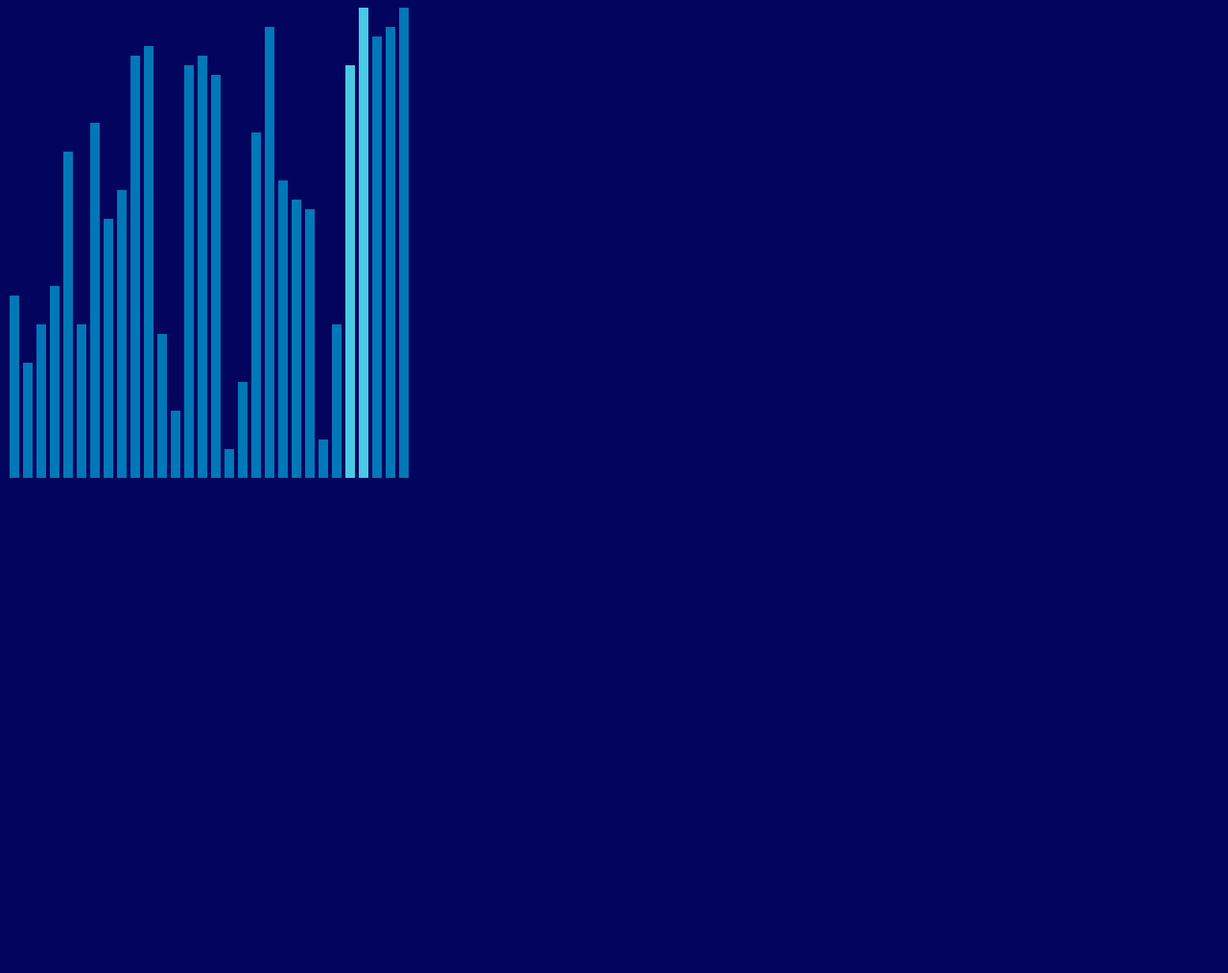
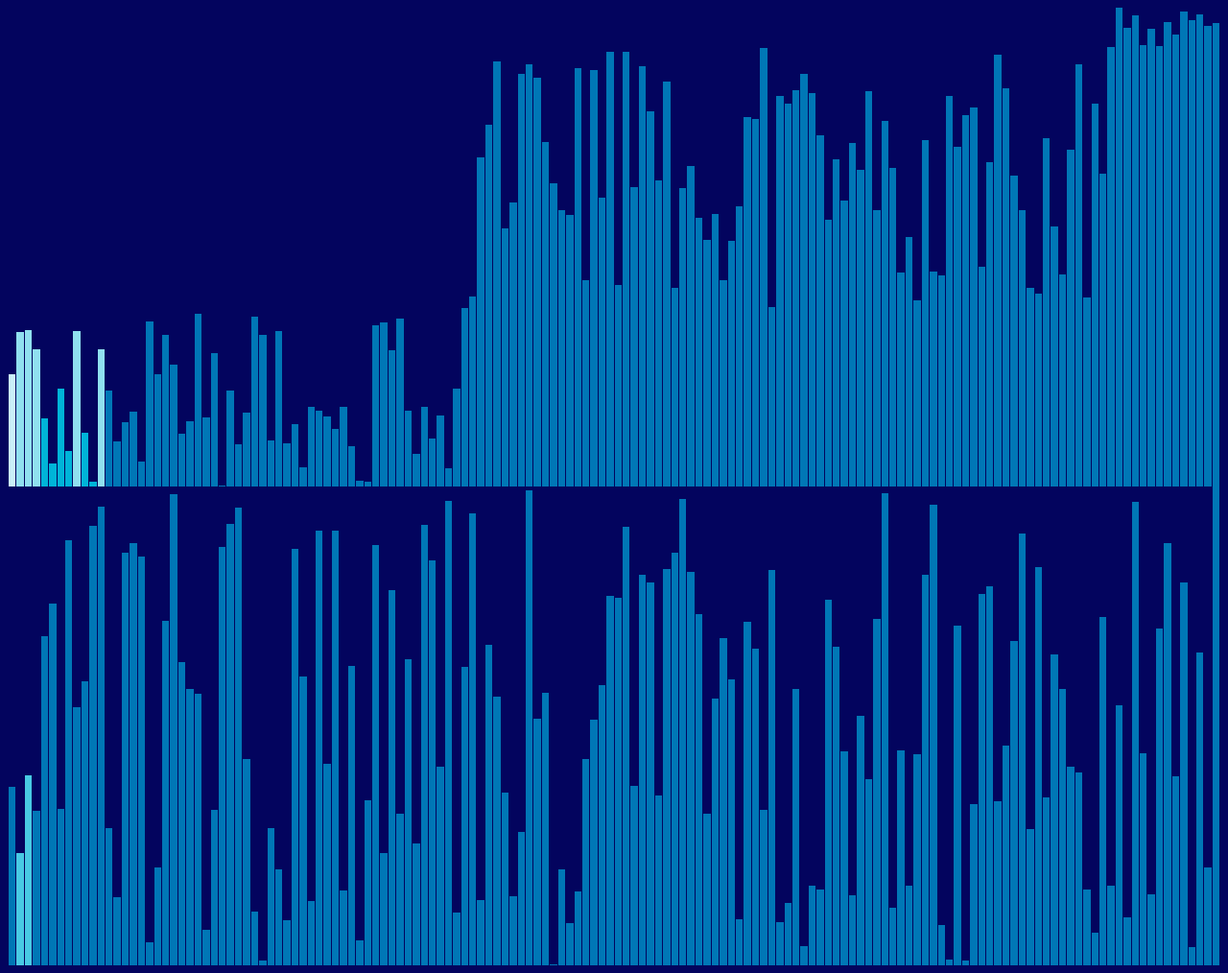
Before and after one commit to loonywizard/sorting-algos-visualizer, a plain HTML site: page index.html in a window 1280 px wide. Shown: the whole page at 96% size. Before the commit the page ends 800 px from the top, so only its background shows below. Drawn offline with Linux system fonts and the light colour scheme.

Commit message:
draft: add quick sort visualization

```diff
--- a/index.html
+++ b/index.html
@@ -5,102 +5,11 @@
   <meta http-equiv="X-UA-Compatible" content="IE=edge">
   <meta name="viewport" content="width=device-width, initial-scale=1.0">
   <title>Document</title>
-  <style>
-    body, html {
-      padding: 0;
-      background: #03045e;
-    }
-    .container {
-      display: flex;
-      align-items: flex-end;
-    }
-    .item {
-      margin: 0 2px;
-      width: 10px;
-      background:  #0077b6;
-    }
-    .active {
-      background: #ade8f4;
-    }
-    .changing {
-      background: #48cae4;
-    }
-  </style>
+  <link rel="stylesheet" href="./style.css">
 </head>
 <body>
-  <div id="container" class="container">
 
   </div>
-  <script>
-function generateRandomNumber(min, max, fractionDigits = 0) {
-  const randomNumber = Math.random() * (max - min) + min
-
-  return Math.floor(randomNumber * (10 ** fractionDigits)) / (10 ** fractionDigits)
-}
-const arr = []
-for (let i = 0; i < 30; i++) {
-  arr.push(generateRandomNumber(1, 50))
-}
-
-const htmlContainer = document.getElementById('container')
-const htmlElements = arr.map((value) => {
-  const htmlEl = document.createElement('div')
-  htmlEl.classList.add('item')
-  htmlEl.style.height = `${value * 10}px`
-  htmlContainer.appendChild(htmlEl)
-
-  return htmlEl
-})
-
-
-const OPERATIONS_PER_SECOND = 20
-
-function wait(timeToWait = 1000 / OPERATIONS_PER_SECOND) {
-  return new Promise((resolve) => {
-    setTimeout(() => resolve(), timeToWait)
-  })
-}
-
-async function bubbleSort(arr) {
-  const n = arr.length
-
-  for (let i = 0; i < n; i++) {
-    for (let j = 0; j < n - i - 1; j++) {
-      console.log(`comparing elements ${j} and ${j + 1}`)
-      htmlElements[j].classList.add('active')
-      htmlElements[j + 1].classList.add('active')
-
-
-      await wait()
-
-      if (arr[j] > arr[j + 1]) {
-        console.log(`swapping elements ${j} and ${j + 1}`)
-        const t = arr[j + 1]
-        arr[j + 1] = arr[j]
-        arr[j] = t
-
-        htmlElements[j].style.height = `${arr[j] * 10}px`
-        htmlElements[j + 1].style.height = `${arr[j + 1] * 10}px`
-
-        htmlElements[j].classList.add('changing')
-        htmlElements[j + 1].classList.add('changing')
-        await wait()
-        htmlElements[j].classList.remove('changing')
-        htmlElements[j + 1].classList.remove('changing')
-      }
-
-      htmlElements[j].classList.remove('active')
-      htmlElements[j + 1].classList.remove('active')
-    }
-  }
-}
-
-(async () => {
-  await bubbleSort(arr)
-
-  console.log(arr)
-})()
-
-  </script>
+  <script src="./index.js"></script>
 </body>
 </html>
--- /dev/null
+++ b/index.js
@@ -0,0 +1,134 @@
+function generateRandomNumber(min, max, fractionDigits = 0) {
+  const randomNumber = Math.random() * (max - min) + min
+
+  return Math.floor(randomNumber * (10 ** fractionDigits)) / (10 ** fractionDigits)
+}
+
+const arr = []
+for (let i = 0; i < 150; i++) {
+  arr.push(generateRandomNumber(1, 500))
+}
+
+const htmlContainerBubbleSort = document.createElement('div')
+htmlContainerBubbleSort.classList.add('container')
+
+const htmlContainerQuckSort = document.createElement('div')
+htmlContainerQuckSort.classList.add('container')
+
+document.body.appendChild(htmlContainerQuckSort)
+document.body.appendChild(htmlContainerBubbleSort)
+
+
+const htmlElementsQuickSort = arr.map((value) => {
+  const htmlEl = document.createElement('div')
+  htmlEl.classList.add('item')
+  htmlEl.style.height = `${value}px`
+  htmlContainerQuckSort.appendChild(htmlEl)
+
+  return htmlEl
+})
+const htmlElementsBubbleSort = arr.map((value) => {
+  const htmlEl = document.createElement('div')
+  htmlEl.classList.add('item')
+  htmlEl.style.height = `${value}px`
+  htmlContainerBubbleSort.appendChild(htmlEl)
+
+  return htmlEl
+})
+
+
+const OPERATIONS_PER_SECOND = 60
+
+function wait(timeToWait = 1000 / OPERATIONS_PER_SECOND) {
+  return new Promise((resolve) => {
+    setTimeout(() => resolve(), timeToWait)
+  })
+}
+
+async function qsort(arr, shiftIndex = 0) {
+  if (arr.length < 2) return arr
+
+  const baseElementIndex = 0
+  const baseElement = arr[baseElementIndex]
+
+  const smallerElements = []
+  const sameElements = []
+  const greaterElements = []
+
+  for (let i = 0; i < arr.length; i++) {
+    if (arr[i] === baseElement) {
+      sameElements.push(baseElement)
+      htmlElementsQuickSort[i + shiftIndex].classList.add('left-item')
+    } else if (arr[i] < baseElement) {
+      smallerElements.push(arr[i])
+      htmlElementsQuickSort[i + shiftIndex].classList.add('same-item')
+    } else {
+      greaterElements.push(arr[i])
+      htmlElementsQuickSort[i + shiftIndex].classList.add('right-item')
+    }
+    await wait()
+  }
+
+  for (let i = shiftIndex; i < shiftIndex + arr.length; i++) {
+    htmlElementsQuickSort[i].classList.remove('left-item')
+    htmlElementsQuickSort[i].classList.remove('right-item')
+    htmlElementsQuickSort[i].classList.remove('same-item')
+  }
+
+
+  smallerElements.forEach((element, elementIndex) => {
+    htmlElementsQuickSort[shiftIndex + elementIndex].style.height = `${element}px`
+  })
+  sameElements.forEach((element, elementIndex) => {
+    htmlElementsQuickSort[shiftIndex + elementIndex + smallerElements.length].style.height = `${element}px`
+  })
+  greaterElements.forEach((element, elementIndex) => {
+    htmlElementsQuickSort[shiftIndex + smallerElements.length + sameElements.length + elementIndex].style.height = `${element}px`
+  })
+  await wait()
+
+  const left = await qsort(smallerElements, shiftIndex)
+  const right = await qsort(greaterElements, shiftIndex + smallerElements.length + sameElements.length)
+
+  return [...left, ...sameElements, ...right]
+}
+
+async function bubbleSort(arr) {
+  const n = arr.length
+
+  for (let i = 0; i < n; i++) {
+    for (let j = 0; j < n - i - 1; j++) {
+      console.log(`comparing elements ${j} and ${j + 1}`)
+      htmlElementsBubbleSort[j].classList.add('active')
+      htmlElementsBubbleSort[j + 1].classList.add('active')
+
+
+      await wait()
+
+      if (arr[j] > arr[j + 1]) {
+        const t = arr[j + 1]
+        arr[j + 1] = arr[j]
+        arr[j] = t
+
+        htmlElementsBubbleSort[j].style.height = `${arr[j]}px`
+        htmlElementsBubbleSort[j + 1].style.height = `${arr[j + 1]}px`
+
+        htmlElementsBubbleSort[j].classList.add('changing')
+        htmlElementsBubbleSort[j + 1].classList.add('changing')
+        await wait()
+        htmlElementsBubbleSort[j].classList.remove('changing')
+        htmlElementsBubbleSort[j + 1].classList.remove('changing')
+      }
+
+      htmlElementsBubbleSort[j].classList.remove('active')
+      htmlElementsBubbleSort[j + 1].classList.remove('active')
+    }
+  }
+}
+
+(async () => {
+  await Promise.all([
+    qsort([...arr]),
+    bubbleSort([...arr]),
+  ])
+})()
--- /dev/null
+++ b/style.css
@@ -0,0 +1,30 @@
+body, html {
+  padding: 0;
+  background: #03045e;
+}
+.container {
+  display: flex;
+  align-items: flex-end;
+}
+.item {
+  margin-left: 1px;
+  width: 10px;
+  background:  #0077b6;
+}
+/* bubble sort */
+.active {
+  background: #ade8f4;
+}
+.changing {
+  background: #48cae4;
+}
+/* qsort */
+.left-item {
+  background: #caf0f8;
+}
+.right-item {
+  background: #90e0ef;
+}
+.same-item {
+  background: #00b4d8;
+}
```
